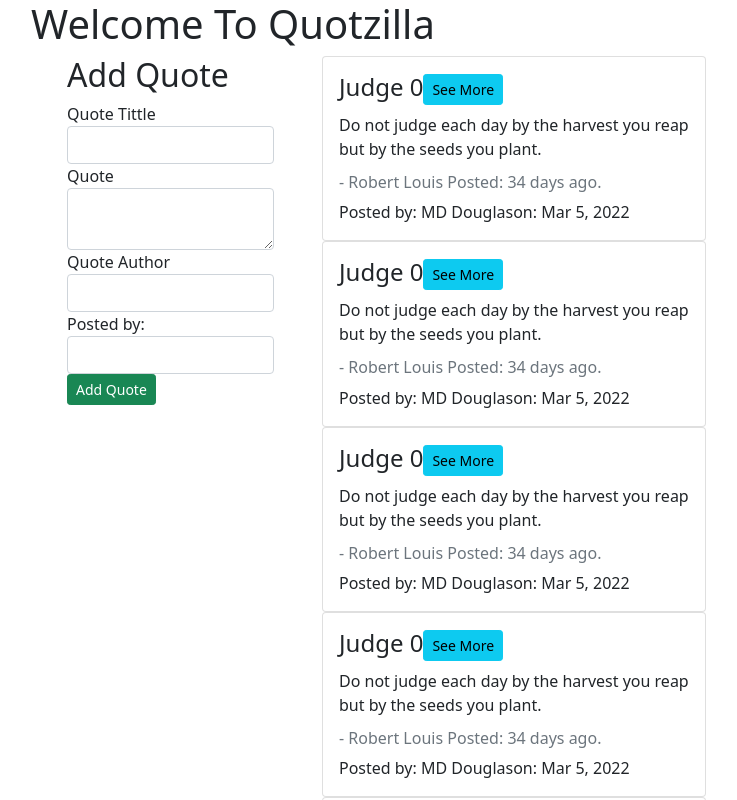
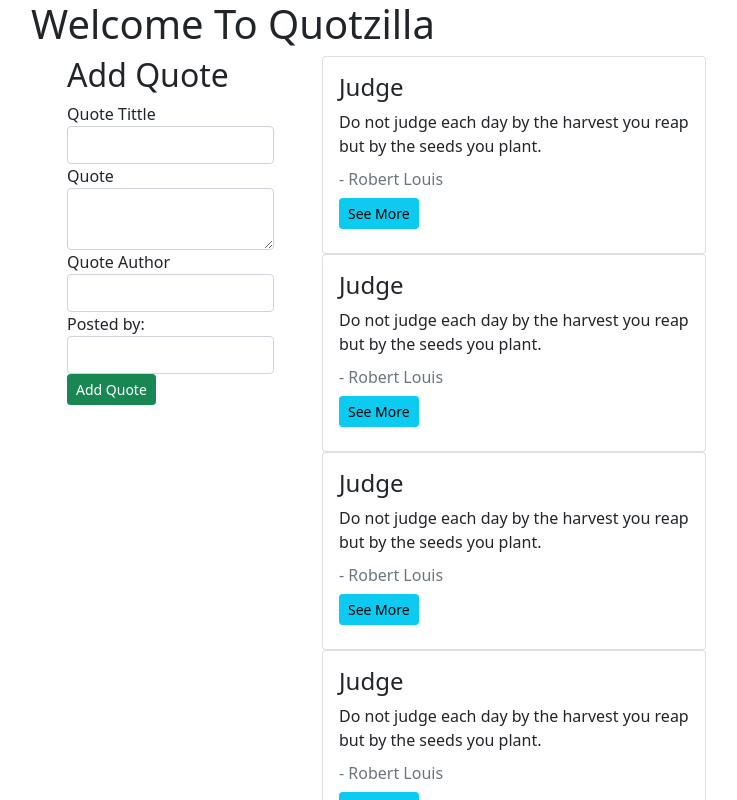
Before and after one commit to ynyanchoka/Quotes, an Angular app: page / in a window 1280 px wide. Shown: the top 800 px of the page, without its empty margins (51-788 px from the left). Built offline with nearby package versions, Linux system fonts and the light colour scheme.

Commit message:
add buttons to html

```diff
--- a/src/app/quote.ts
+++ b/src/app/quote.ts
@@ -1,6 +1,7 @@
 export class Quote {
     showDetails: boolean;
     completeDate!: Date;
+    showMore: boolean;
     constructor(
       public id:number,
       public submitter:string,
@@ -11,6 +12,7 @@ export class Quote {
       public upVotes:number,
       public downVotes:number){
       this.showDetails=false;
+      this.showMore = false;
     }
 
 }
--- a/src/app/quote/quote-detail/quote-detail.component.html
+++ b/src/app/quote/quote-detail/quote-detail.component.html
@@ -1,6 +1,10 @@
 
 <div class="container-fluid" id="buttons">
+  <span class="card-subtitle mb-2">Posted by: <span id="submitter">{{quote.submitter}}</span><span id="date"> on: <span id="datecolor">{{quote.datePosted|date}}</span><span id="when"> {{quote.datePosted|datePipe}} days ago.</span></span></span>
+  <br>
   <button class="btn btn-sm btn-success" (click)='upvote()'>{{quote.upVotes}} <i class="fa fa-thumbs-up" id="like"></i></button>
-  <button class="btn btn-sm hate" id="hate" (click)='downvote()'>{{quote.downVotes}} <i class="fa fa-thumbs-down" id="dislike"></i></button>
+  &nbsp;
+  <button class="btn btn-sm btn-success" id="hate" (click)='downvote()'>{{quote.downVotes}} <i class="fa fa-thumbs-down" id="dislike"></i></button>
+  &nbsp;
   <button class="btn btn-sm btn-danger" id="del" (click)='deleteQuote(true)'><i class="fa fa-trash" id="delete"></i></button>
 </div>
--- a/src/app/quote/quote.component.html
+++ b/src/app/quote/quote.component.html
@@ -14,10 +14,11 @@
             <div *ngFor="let quote of appquotes let i= index" class="card" style="width: 24rem;"  >
 
               <div class="card-body">
-                <h4 class="card-title" appHighlight >{{quote.title}} {{quote.upVotes}}<button (click)='showDetails(i)' class="btn btn-info btn-sm" id="quotes-button" >See More</button></h4>
+                <h4 id="cardtitle">{{quote.title}}</h4>
                 <p class="card-text" id="param">{{quote.quote}}</p>
-                <h6 class="card-subtitle mb-2 text-muted"> - {{quote.author}} <span id="when">Posted: {{quote.datePosted|datePipe}} days ago.</span> </h6>
-                <span class="card-subtitle mb-2">Posted by: <span id="submitter">{{quote.submitter}}</span><span id="date">on: <span id="datecolor">{{quote.datePosted|date}}</span></span></span>
+                <h6 class="card-subtitle mb-2 text-muted"> - {{quote.author}}  </h6>
+                <h4 class="card-title" appHighlight ><button (click)='showDetails(i)' class="btn btn-info btn-sm" id="quotes-button" >See More</button></h4>
+                <!-- <span class="card-subtitle mb-2">Posted by: <span id="submitter">{{quote.submitter}}</span><span id="date">on: <span id="datecolor">{{quote.datePosted|date}}</span><span id="when"> {{quote.datePosted|datePipe}} days ago.</span></span></span> -->
                 <app-quote-detail *ngIf='quote.showDetails' bind-quote='quote' (isDelete)='quoteDelete($event,i)'></app-quote-detail>
 
 
```
Also changed, not shown: src/app/quote/quote.component.ts (+8 -1 lines).
